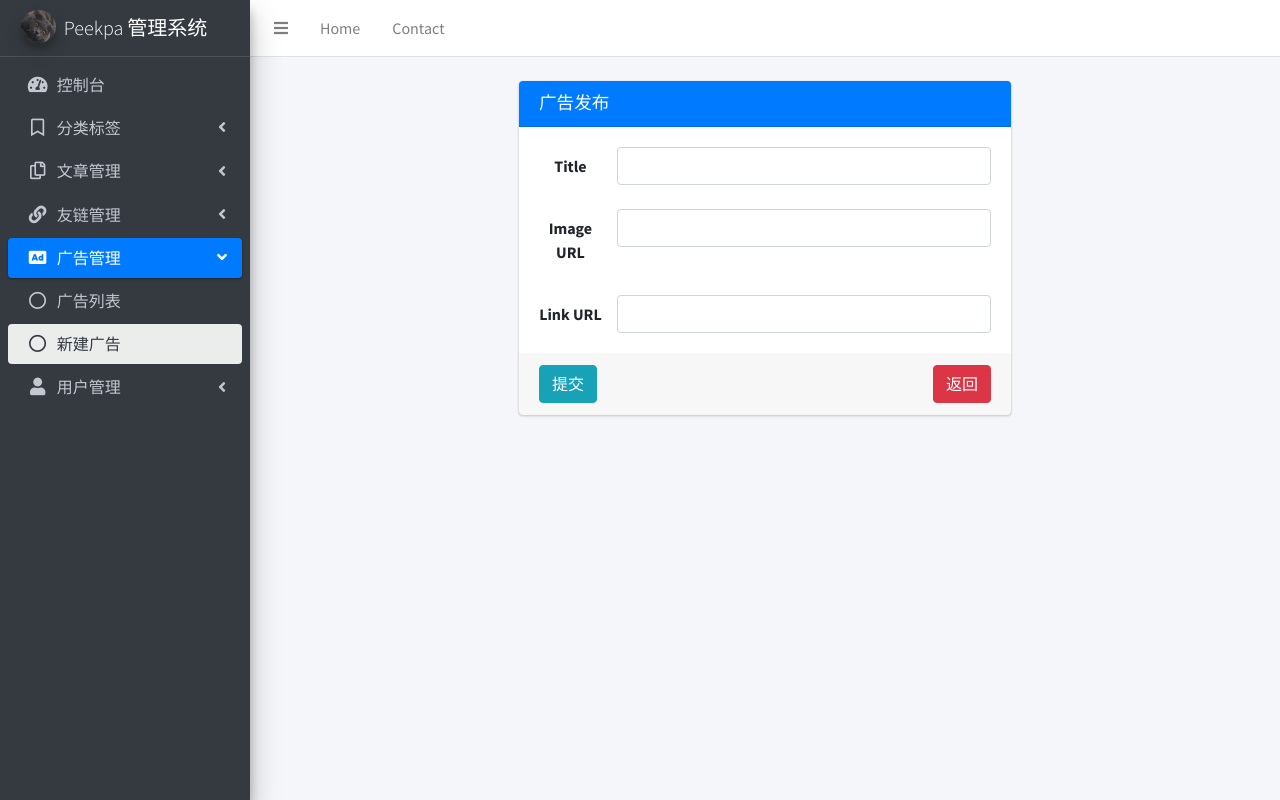
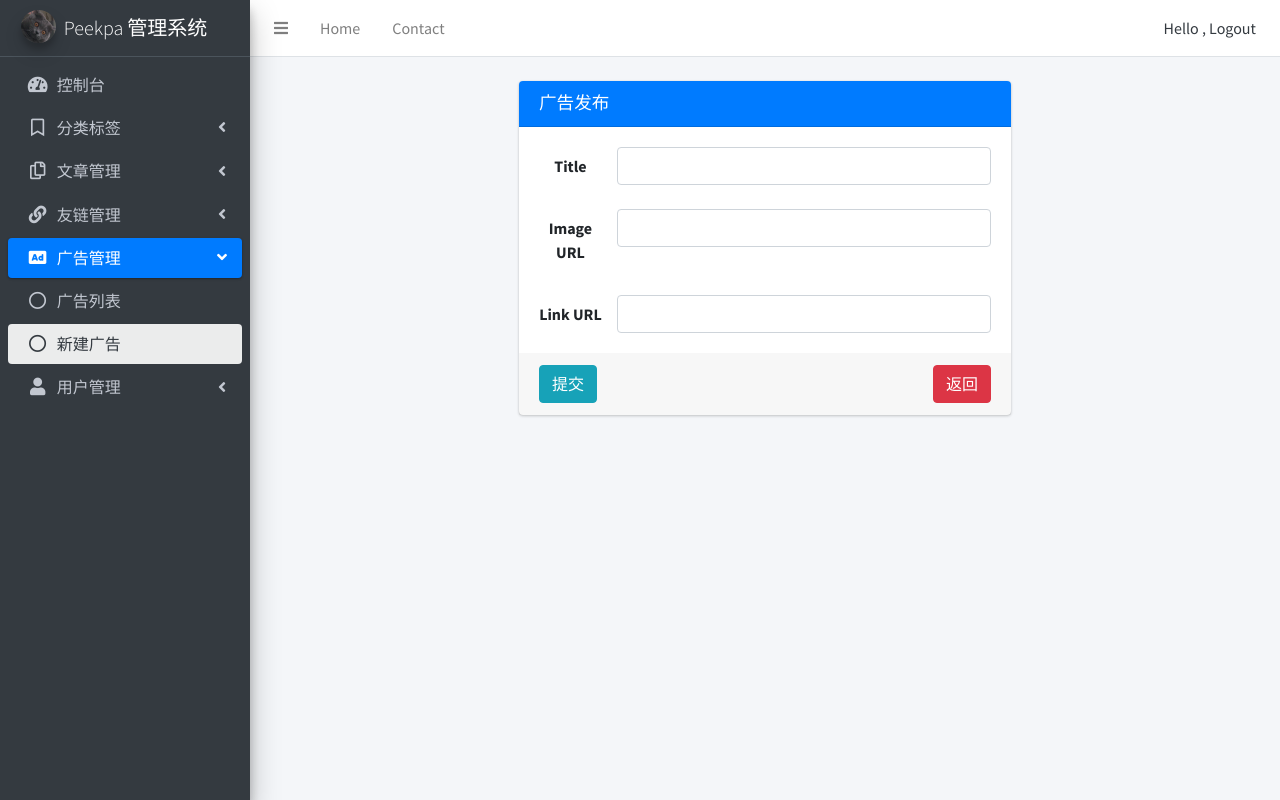
Before and after one commit to HanxiangLiu/Django-Blog, a Django app: page /cms/dashboard/advertise/publish in a window 1280 px wide. Run offline with Django 4.2, Linux system fonts and the light colour scheme; some libraries are stand-ins or nearby versions.

Commit message:
logout function

```diff
--- a/front/templates/cms/base/navbar.html
+++ b/front/templates/cms/base/navbar.html
@@ -1,4 +1,3 @@
-<!-- Navbar -->
 <nav class="main-header navbar navbar-expand navbar-white navbar-light">
     <!-- Left navbar links -->
     <ul class="navbar-nav">
@@ -8,10 +7,21 @@
             ></a>
         </li>
         <li class="nav-item d-none d-sm-inline-block">
-        <a href="#" class="nav-link">Home</a>
+            <a href="{% url 'post:index' %}" class="nav-link">Home</a>
         </li>
         <li class="nav-item d-none d-sm-inline-block">
             <a href="#" class="nav-link">Contact</a>
         </li>
     </ul>
+    <a
+        href="{% url 'bloguser:logout' %}"
+        class="text-decoration-none text-dark ml-auto nav-link"
+    >
+        {% if request.user.is_superuser %}
+            {{ request.user.username }}
+        {% else %}
+            Hello <b class="text-danger">{{ request.user.username }}</b>
+        {% endif %}
+            , Logout
+    </a>
 </nav>
```
Lines whose indentation alone changed are shown as unchanged.
